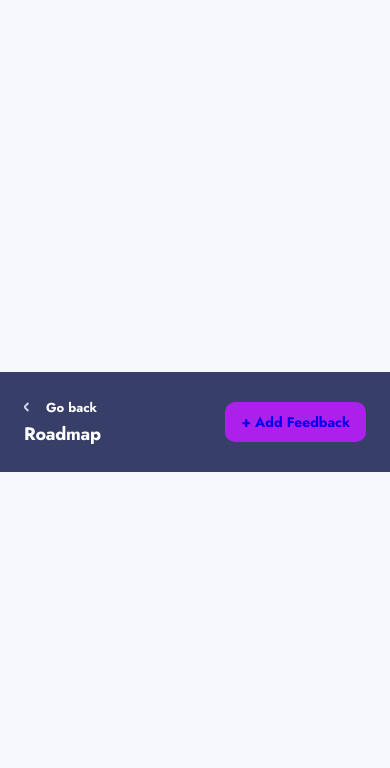
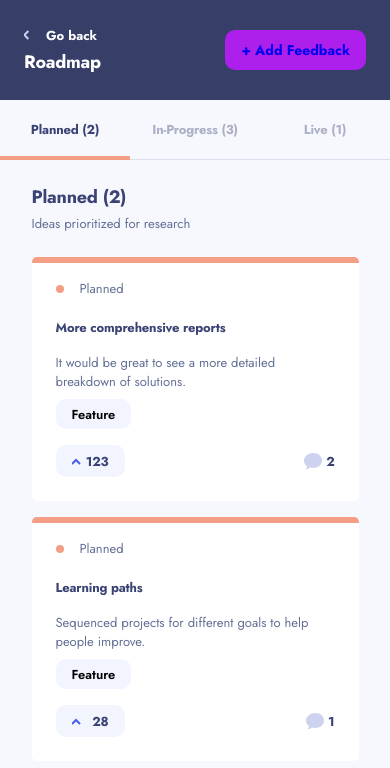
Before and after one commit to johnnygerard/fem-product-feedback-app, an Angular app: page / in a window 390 px wide. Shown: the top 768 px of the page. Built offline with nearby package versions, Linux system fonts and the light colour scheme.

Commit message:
feat: roadmap page component (#23)

```diff
--- a/src/app/app.component.html
+++ b/src/app/app.component.html
@@ -1 +1 @@
-<app-roadmap-header />
+<app-roadmap-page />
--- a/src/app/app.component.scss
+++ b/src/app/app.component.scss
@@ -1,10 +1,10 @@
 @use 'index' as *;
 
 :host {
-  // display: block;
-  // min-width: 375px;
-  display: flex;
-  align-items: center;
-  justify-content: center;
-  min-height: 100vh;
+  display: block;
+  min-width: 375px;
+  // display: flex;
+  // align-items: center;
+  // justify-content: center;
+  // min-height: 100vh;
 }
--- a/src/app/app.component.ts
+++ b/src/app/app.component.ts
@@ -1,12 +1,12 @@
 import { Component } from '@angular/core';
 import { CommonModule, Location } from '@angular/common';
 import { RouterOutlet } from '@angular/router';
-import { RoadmapHeaderComponent } from './roadmap/roadmap-header/roadmap-header.component';
+import { RoadmapPageComponent } from './roadmap/roadmap-page/roadmap-page.component';
 
 @Component({
   selector: 'app-root',
   standalone: true,
-  imports: [CommonModule, RouterOutlet, RoadmapHeaderComponent],
+  imports: [CommonModule, RouterOutlet, RoadmapPageComponent],
   templateUrl: './app.component.html',
   styleUrls: ['./app.component.scss']
 })
--- /dev/null
+++ b/src/app/roadmap/roadmap-page/roadmap-page.component.html
@@ -0,0 +1,23 @@
+<app-roadmap-header />
+<div class="tabs" *ngIf="isMobile">
+  <ng-container *ngFor="let status of roadmapStatuses; let i=index">
+    <input type="radio" name="status" id="status-{{ i }}" [value]="status"
+        [(ngModel)]="selectedStatus" />
+    <label class="tab" [class.checked]="status === selectedStatus" for="status-{{ i }}">
+      {{ getTitle(i) }}
+    </label>
+  </ng-container>
+</div>
+<div class="columns">
+  <ng-container *ngFor="let status of roadmapStatuses; let i=index">
+    <div *ngIf="!isMobile || status === selectedStatus">
+      <hgroup>
+        <h1 class="title">{{ getTitle(i) }}</h1>
+        <p class="subtitle">{{ statusMessages[status] }}</p>
+      </hgroup>
+      <div class="column">
+        <app-roadmap-item [feedbackID]="roadmapID" *ngFor="let roadmapID of roadmapItemIDs[i]" />
+      </div>
+    </div>
+  </ng-container>
+</div>
--- /dev/null
+++ b/src/app/roadmap/roadmap-page/roadmap-page.component.scss
@@ -0,0 +1,122 @@
+@use 'index' as *;
+@use 'sass:color';
+
+:host {
+  display: flex;
+  flex-direction: column;
+  align-items: center;
+  padding: 78px 0 179px;
+
+  @include tablet {
+    padding: 56px 0 95px;
+  }
+
+  @include mobile {
+    padding: 0 0 98px;
+  }
+}
+
+.tabs {
+  display: flex;
+  height: 60px;
+  width: 100%;
+
+  .tab {
+    $text-color: #3A4374;
+
+    flex: 1;
+    border-bottom: 1px solid change-color(#8C92B3, $alpha: 0.25);
+    cursor: pointer;
+
+    // Center content
+    display: flex;
+    justify-content: center;
+    padding-top: 20px;
+
+    // Typography
+    color: change-color($text-color, $alpha: 0.4);
+    font-size: 13px;
+    font-weight: 700;
+    letter-spacing: -0.181px;
+
+    @for $i from 1 through 3 {
+      &:nth-of-type(#{$i}).checked {
+        border-bottom: 4px solid nth(#F49F85 #AD1FEA #62BCFA, $i);
+      }
+    }
+
+    &.checked {
+      color: $text-color;
+    }
+
+    &:hover {
+      color: $text-color;
+      border-bottom: 1px solid #8C92B3;
+    }
+  }
+
+  input[type="radio"] {
+    appearance: none;
+
+    &:focus-visible+label {
+      outline: 2px solid #000;
+    }
+  }
+}
+
+.columns {
+  margin-top: 48px;
+  display: flex;
+  flex-direction: row;
+  gap: 30px;
+
+  @include tablet {
+    margin-top: 32px;
+    gap: 10px;
+  }
+
+  @include mobile {
+    margin-top: 24px;
+  }
+}
+
+.column {
+  display: flex;
+  flex-direction: column;
+  margin-top: 24px;
+  gap: 16px;
+
+  @include desktop {
+    margin-top: 32px;
+    gap: 24px;
+  }
+}
+
+.title {
+  // Typography
+  color: #3A4374;
+  font-size: 18px;
+  font-weight: 700;
+  letter-spacing: -0.25px;
+
+  @include tablet {
+    font-size: 14px;
+    letter-spacing: -0.194px;
+  }
+}
+
+.subtitle {
+  margin-top: 4px;
+
+  // Typography
+  color: #647196;
+  font-size: 16px;
+
+  @include tablet {
+    font-size: 14px;
+  }
+
+  @include mobile {
+    font-size: 13px;
+  }
+}
--- /dev/null
+++ b/src/app/roadmap/roadmap-page/roadmap-page.component.ts
@@ -0,0 +1,63 @@
+import { Component, HostListener, OnInit } from '@angular/core';
+import { CommonModule } from '@angular/common';
+import { RoadmapHeaderComponent } from '../roadmap-header/roadmap-header.component';
+import { RoadmapItemComponent } from '../roadmap-item/roadmap-item.component';
+import { DataService } from 'src/app/data.service';
+import { FeedbackStatus } from 'src/app/Types/feedback-status.enum';
+import { FormsModule } from '@angular/forms';
+
+@Component({
+  selector: 'app-roadmap-page',
+  standalone: true,
+  imports: [
+    CommonModule,
+    FormsModule,
+    RoadmapHeaderComponent,
+    RoadmapItemComponent,
+  ],
+  templateUrl: './roadmap-page.component.html',
+  styleUrls: ['./roadmap-page.component.scss']
+})
+export class RoadmapPageComponent implements OnInit {
+  protected selectedStatus = FeedbackStatus.PLANNED;
+  protected isMobile = window.innerWidth < 768;
+
+  @HostListener('window:resize')
+  onResize(): void {
+    this.isMobile = window.innerWidth < 768;
+  }
+
+  protected readonly roadmapStatuses = [
+    FeedbackStatus.PLANNED,
+    FeedbackStatus.IN_PROGRESS,
+    FeedbackStatus.LIVE,
+  ];
+  protected roadmapItemIDs: number[][] = this.roadmapStatuses.map(() => []);
+  protected statusMessages: { [key: string]: string } = {
+    [FeedbackStatus.PLANNED]: 'Ideas prioritized for research',
+    [FeedbackStatus.IN_PROGRESS]: 'Currently being developed',
+    [FeedbackStatus.LIVE]: 'Released features',
+  };
+
+  constructor(private readonly dataService: DataService) { }
+
+  ngOnInit(): void {
+    this.dataService.isLoaded$.subscribe(isLoaded => {
+      if (!isLoaded) return;
+
+      this.roadmapItemIDs = this.roadmapStatuses
+        .map(status => this.dataService.feedback
+          .filter(feedback => feedback.status === status)
+          .sort((a, b) => b.upvotes - a.upvotes)
+          .map(feedback => feedback.id)
+        );
+    });
+  }
+
+  protected getTitle(index: number): string {
+    const count = this.roadmapItemIDs[index].length;
+    const status = this.roadmapStatuses[index];
+
+    return `${status} (${count})`;
+  }
+}
```
Also changed, not shown: 1 other file (tests, documents, lock files or other folders).
